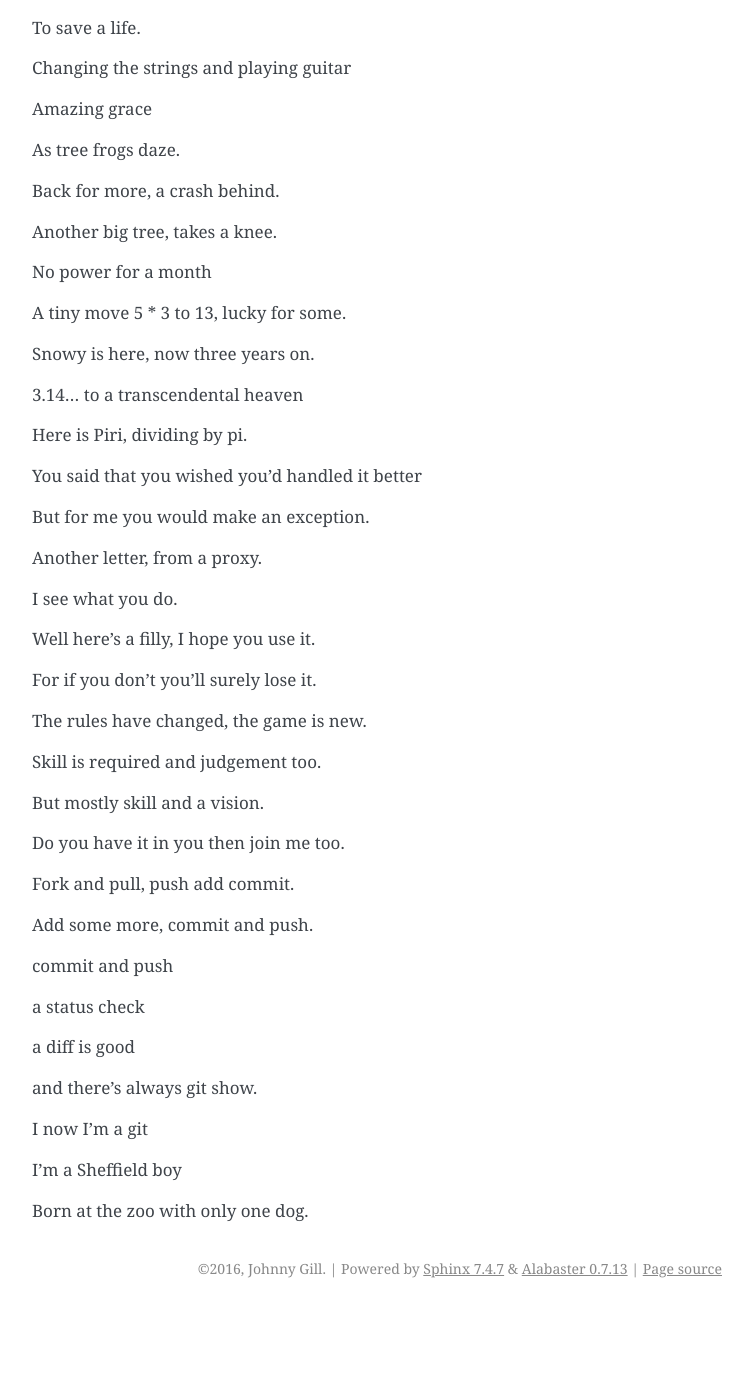
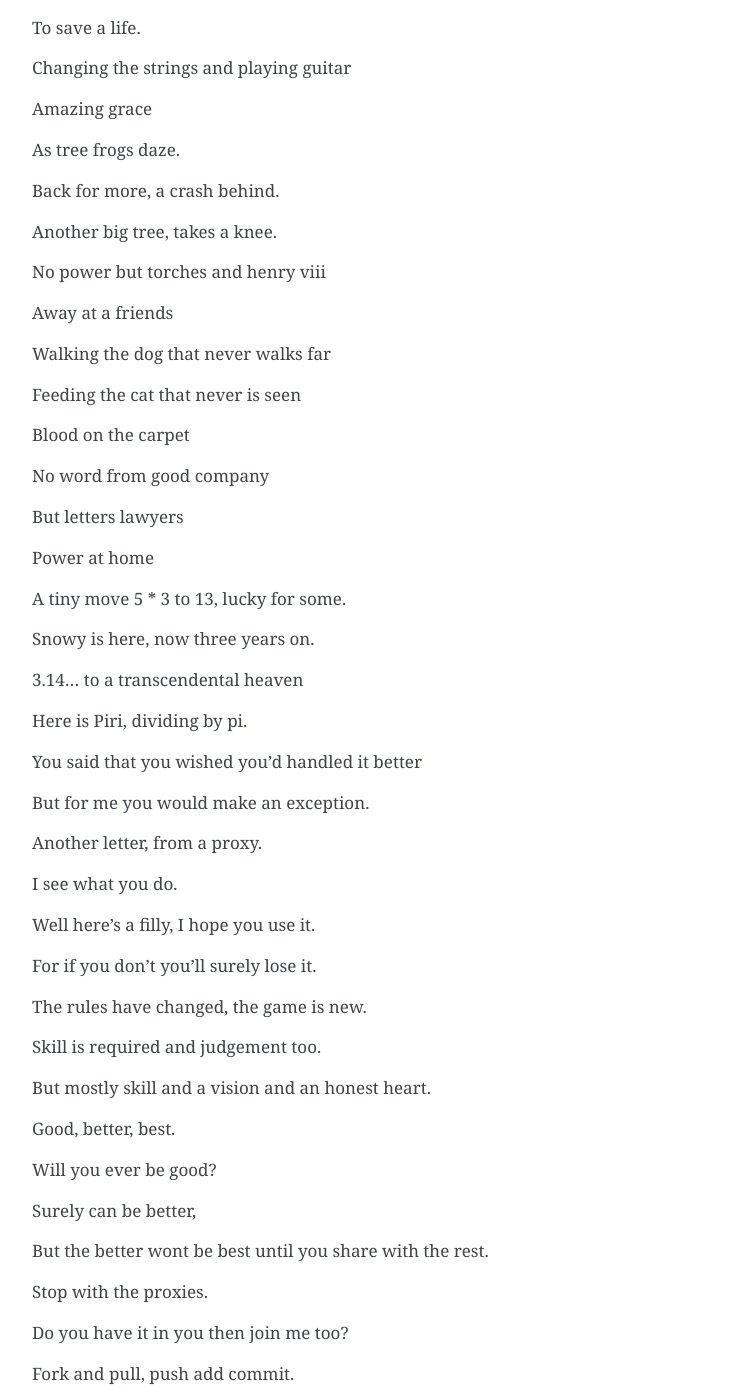
Before and after one commit to openbermuda/karmapi, a Sphinx documentation site: the page built from docs/nodice/fuusball.rst, in a window 1280 px wide and 1400 px high, scrolled down 1189 px. Shown: the whole window, without its empty margins (388-1141 px from the left). Built offline with Sphinx 7.4.7, drawn with Linux system fonts in a browser that asks for light colours; formulas are drawn with MathJax 3; pages that are not in the unit, such as notebooks, are missing from menus; before the commit the page ends 2497 px from its top, so only the background shows below that.

```diff
--- a/docs/nodice/fuusball.rst
+++ b/docs/nodice/fuusball.rst
@@ -71,7 +71,21 @@
 
 Another big tree, takes a knee.
 
-No power for a month
+No power but torches and henry viii
+
+Away at a friends
+
+Walking the dog that never walks far
+
+Feeding the cat that never is seen
+
+Blood on the carpet
+
+No word from good company
+
+But letters lawyers
+
+Power at home
 
 A tiny move 5 * 3 to 13, lucky for some.
 
@@ -97,9 +111,19 @@
 
 Skill is required and judgement too.
 
-But mostly skill and a vision.
+But mostly skill and a vision and an honest heart.
 
-Do you have it in you then join me too.
+Good, better, best.
+
+Will you ever be good?
+
+Surely can be better,
+
+But the better wont be best until you share with the rest.
+
+Stop with the proxies.
+
+Do you have it in you then join me too?
 
 Fork and pull, push add commit.
 
@@ -113,7 +137,7 @@
 
 and there's always git show.
 
-I now I'm a git
+I know I'm a git
 
 I'm a Sheffield boy
 
```
